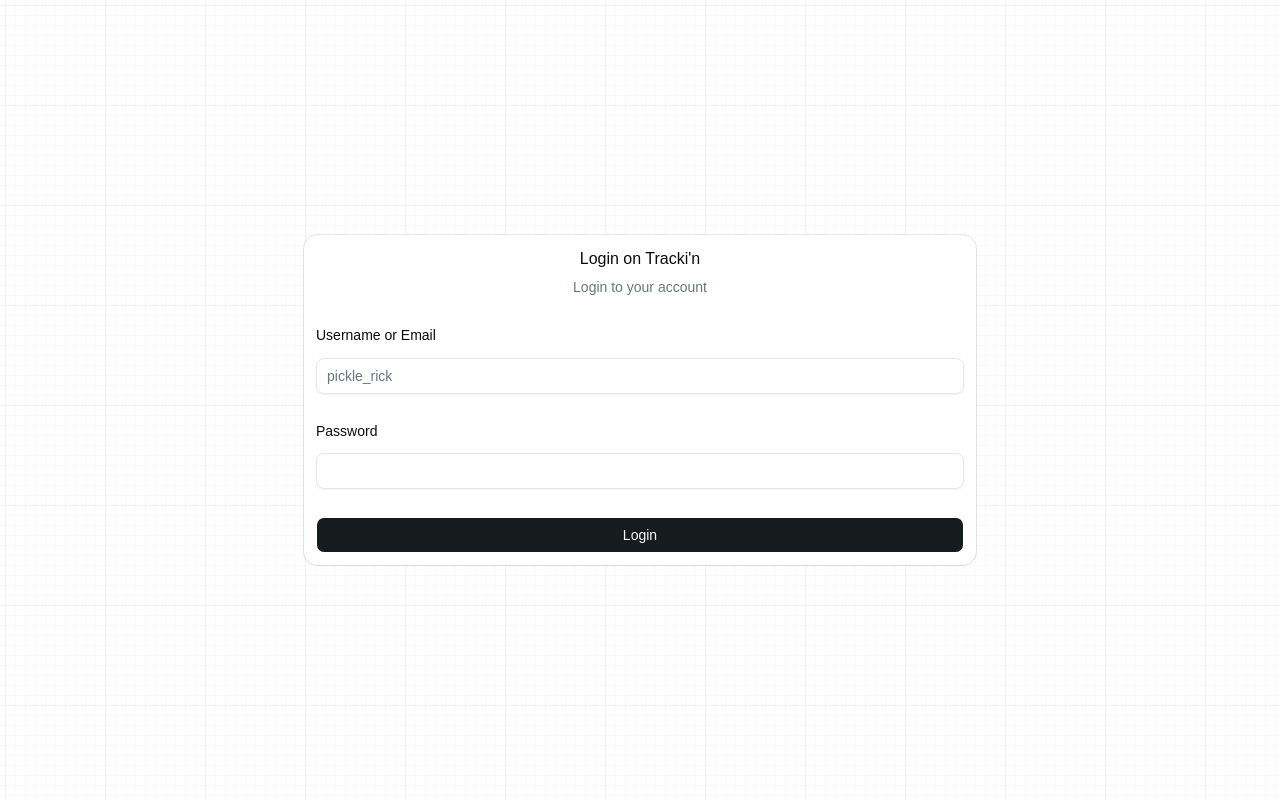
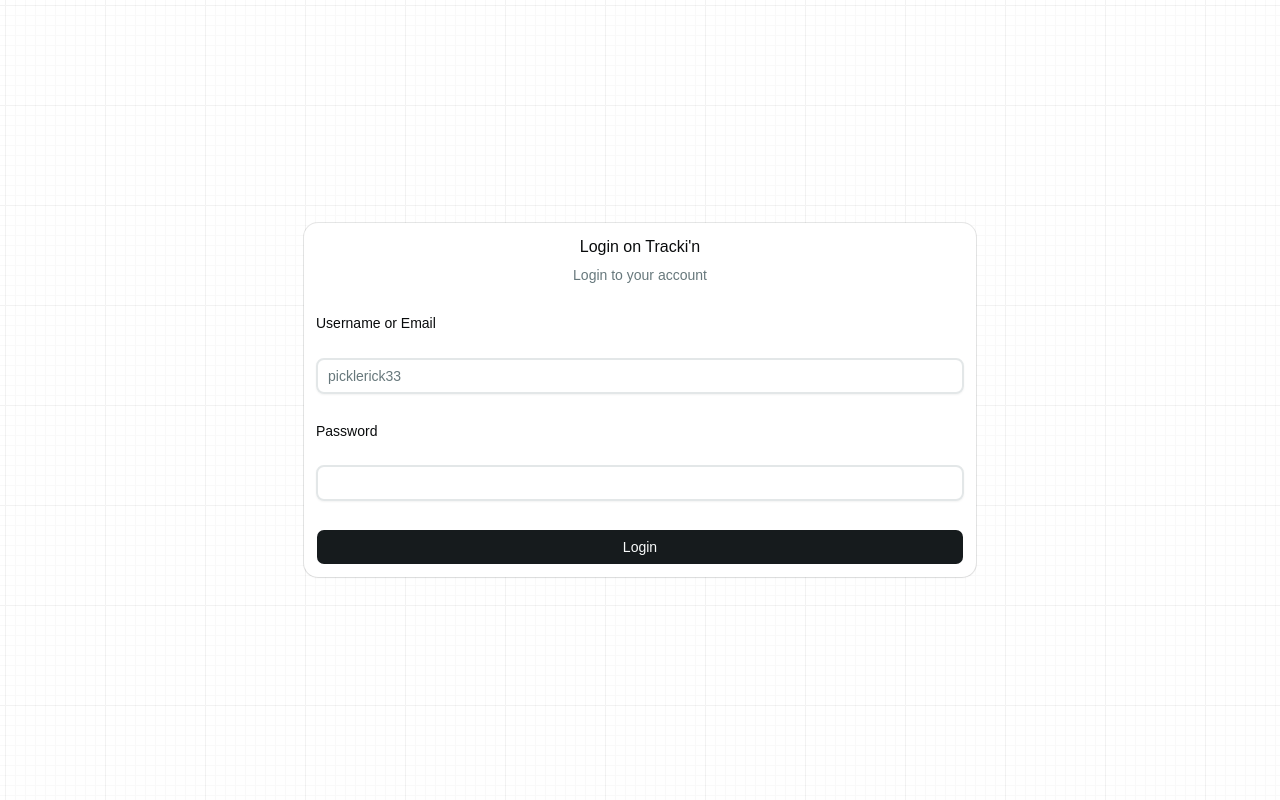
Before and after one commit to benjaAguilar/job_tracker_front, a React (Vite) app: page /auth/login in a window 1280 px wide. Built offline with nearby package versions, Linux system fonts and the light colour scheme.

Commit message:
feat: add validation input on login

```diff
--- a/src/pages/auth/Login.tsx
+++ b/src/pages/auth/Login.tsx
@@ -8,8 +8,13 @@
   FieldLegend,
 } from "@/components/ui/field";
 import { Input } from "@/components/ui/input";
+import { InputWithValidation } from "@/components/ui/InputWithValidation";
+import { InputValidatorBuilder } from "@/lib/validateInput";
+import { useState } from "react";
 
 export function Login() {
+  const [validation, setValidations] = useState<string[]>([]);
+
   return (
     <section className="flex items-center justify-center h-full p-7">
       <Card className="w-2xl p-3">
@@ -19,20 +24,31 @@
             <FieldDescription>Login to your account</FieldDescription>
           </FieldGroup>
           <FieldGroup className="grid grid-cols-1">
-            <Field>
+            <Field className="gap-0">
               <FieldLabel htmlFor="usernameOrEmail">
                 Username or Email
               </FieldLabel>
-              <Input
+              <InputWithValidation
                 type="text"
                 id="usernameOrEmail"
-                placeholder="pickle_rick"
-                required
+                name="usernameOrEmail"
+                placeholder="picklerick33"
+                validations={new InputValidatorBuilder()
+                  .setNotEmpty()
+                  .setLength(4, 100)
+                  .build()}
+                setValidationMessages={setValidations}
               />
             </Field>
-            <Field>
+            <Field className="gap-0">
               <FieldLabel htmlFor="password">Password</FieldLabel>
-              <Input type="password" id="password" required />
+              <InputWithValidation
+                type="password"
+                id="password"
+                name="password"
+                validations={new InputValidatorBuilder().setNotEmpty().build()}
+                setValidationMessages={setValidations}
+              />
             </Field>
             <Button type="submit">Login</Button>
           </FieldGroup>
```
